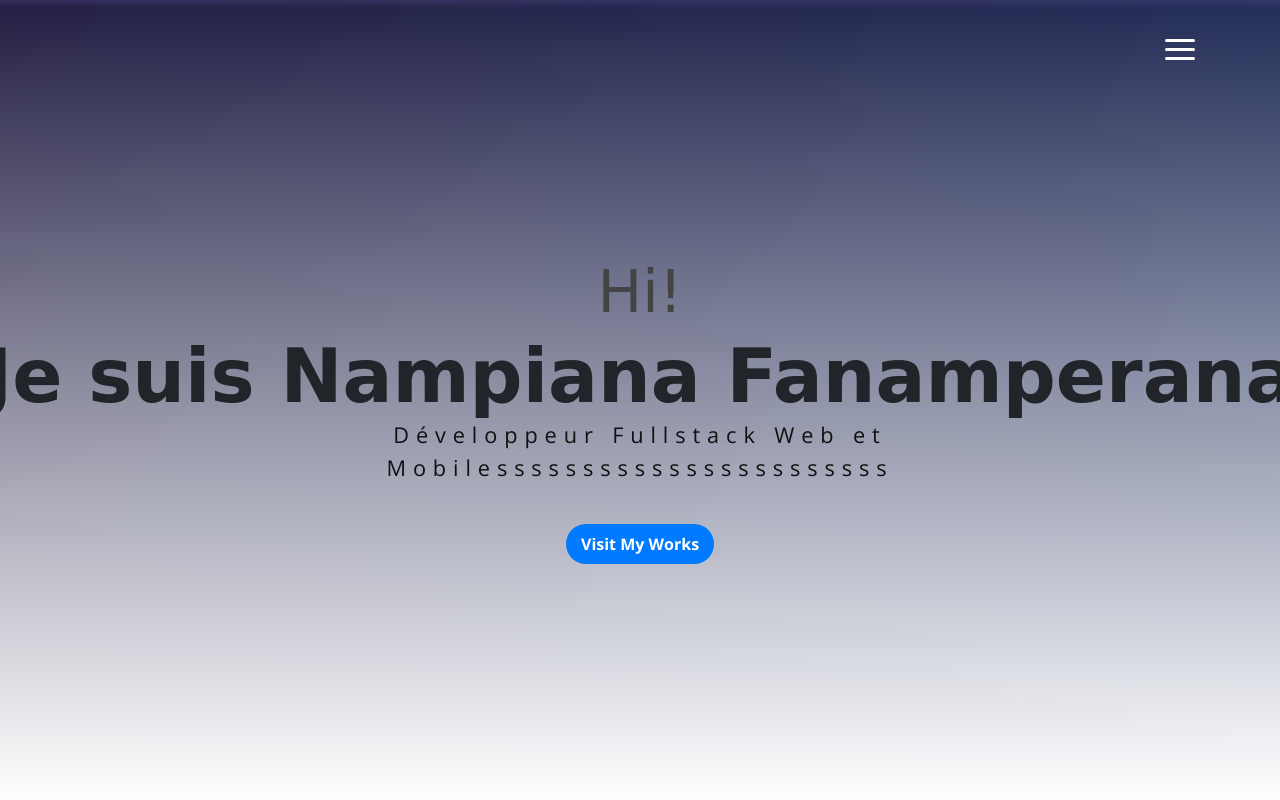
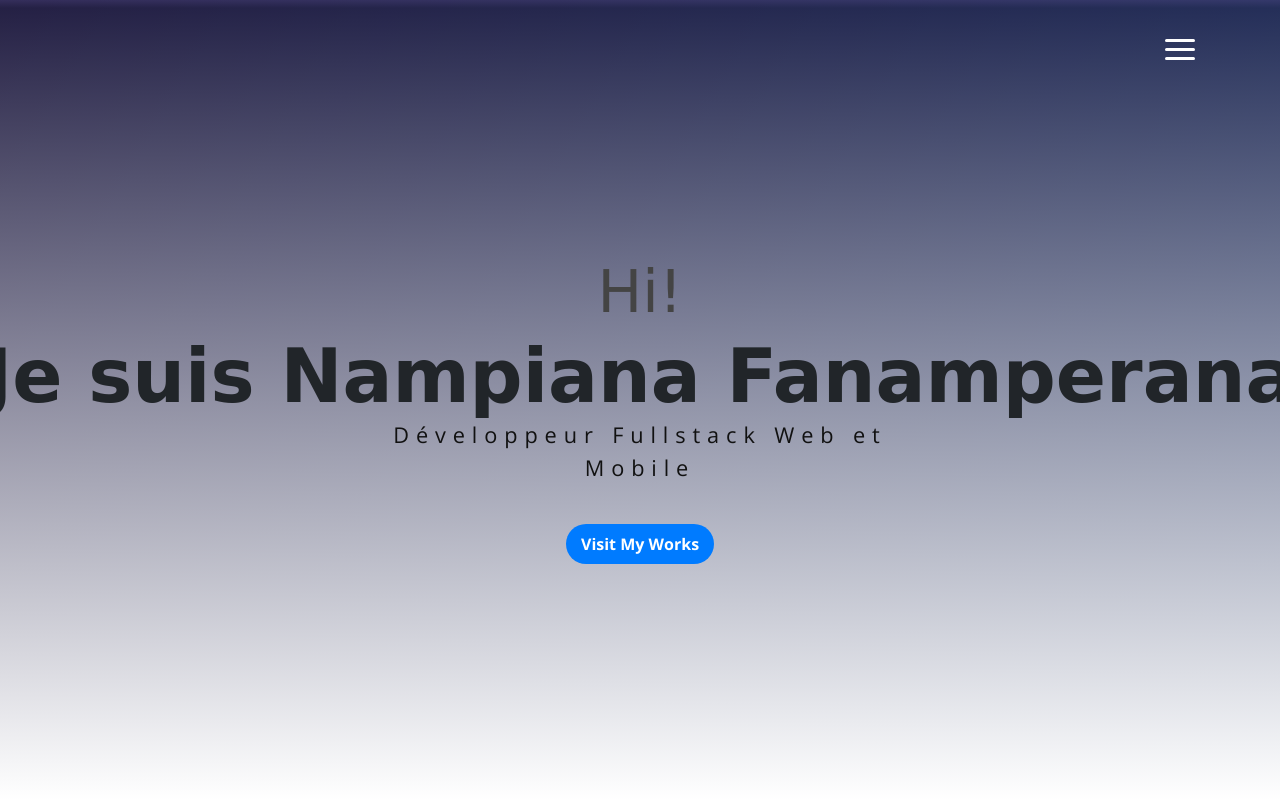
Before and after one commit to Nampiana/Nampiana-portfolio, a plain HTML site: page index.html in a window 1280 px wide. Shown: the top 800 px of the page. Drawn offline with nearby package versions, Linux system fonts and the light colour scheme; a web font is replaced by a local one.

Commit message:
modif header

```diff
--- a/index.html
+++ b/index.html
@@ -58,7 +58,7 @@
                 <span class="up">Hi!</span>
                 <span class="down typing" data-text="Je suis Nampiana Fanamperana"></span>
             </h1>
-            <p class="header-subtitle">Développeur Fullstack Web et Mobilesssssssssssssssssssssss</p>
+            <p class="header-subtitle">Développeur Fullstack Web et Mobile</p>
             <button class="btn btn-primary">Visit My Works</button>
         </div>
     </header>
```
